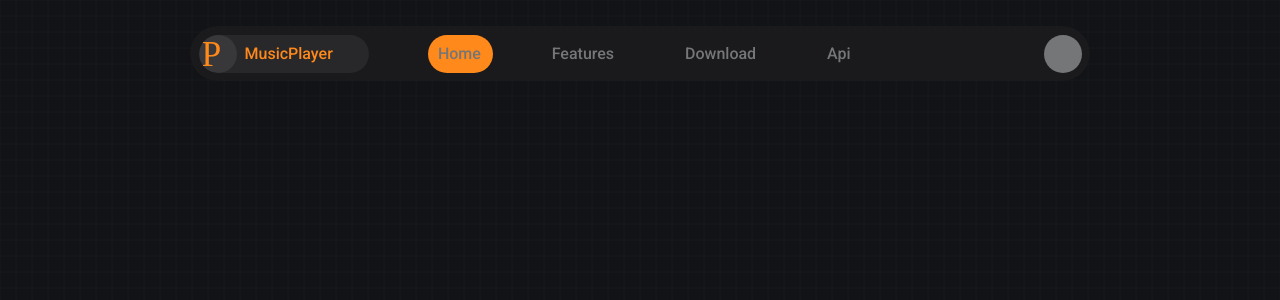
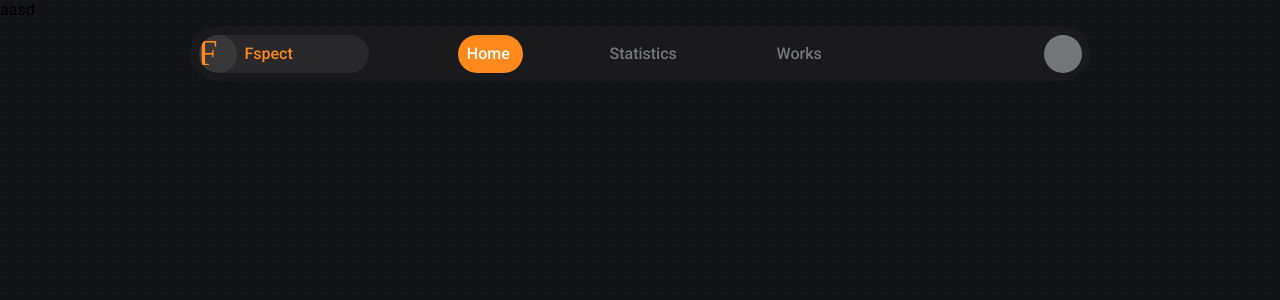
Before and after one commit to SeenLenz/SeenLenzSiteProtFr, a React (Create React App) app: page /Fspect/home in a window 1280 px wide. Shown: the top 300 px of the page. Built offline with nearby package versions, Linux system fonts and the light colour scheme.

Commit message:
working on routing

```diff
--- a/src/App.js
+++ b/src/App.js
@@ -2,7 +2,7 @@ import React, { createContext, useState } from "react";
 import { Route } from "react-router";
 import { BrowserRouter } from "react-router-dom";
 import { Router, Routes } from "react-router-dom";
-import { Trial } from "./components/Trial";
+import { Trial } from "./components/Trial/Trial";
 import { NavbarFinal } from "./components/NavbarFinal";
 import ReorderComponent from "./components/ReorderComponent";
 
@@ -15,6 +15,7 @@ import { Fspect } from "./components/Fspect/Fspect";
 import { FspectHome } from "./components/Fspect/FspectHome";
 import { FspectWorks } from "./components/Fspect/FspectWorks";
 import { FspectStats } from "./components/Fspect/FspectStats";
+import { AnimNavbar } from "./components/Trial/AnimNavbar";
 
 export const loginContext = createContext();
 export const mobileContext = createContext();
@@ -37,17 +38,14 @@ function App() {
           <BrowserRouter>
             <Routes>
               <Route path="/Fspect" element={<Fspect />}>
-                <Route path="/Fspect/home" element={<FspectHome />} />
-                <Route path="/Fspect/statistics" element={<FspectStats />} />
-                <Route path="/Fspect/works" element={<FspectWorks />} />
+                <Route path="home" element={<AnimNavbar />} />
+                <Route path="statistics" element={<FspectStats />} />
+                <Route path="works" element={<FspectWorks />} />
               </Route>
-              <Route path="/Portfolio" element={<Portfolio />}>
-                <Route path="/Portfolio/works" element={<PortfolioWorks />} />
-                <Route
-                  path="/Portfolio/aboutme"
-                  element={<PortfolioAboutme />}
-                />
-                <Route path="/Portfolio/cv" element={<PortfolioCV />} />
+              <Route path="/Portfolio" element={<Portfolio />} exact>
+                <Route path="works" element={<PortfolioWorks />} />
+                <Route path="aboutme" element={<PortfolioAboutme />} />
+                <Route path="cv" element={<PortfolioCV />} />
               </Route>
             </Routes>
             <NavbarFinal />
--- a/src/components/Fspect/Fspect.js
+++ b/src/components/Fspect/Fspect.js
@@ -1,3 +1,8 @@
+import { Outlet } from "react-router-dom";
 export function Fspect() {
-  return <></>;
+  return (
+    <>
+      <Outlet />
+    </>
+  );
 }
--- a/src/components/Fspect/FspectHome.js
+++ b/src/components/Fspect/FspectHome.js
@@ -1,3 +1,9 @@
+import { AnimNavbar } from "../Trial/AnimNavbar";
+
 export function FspectHome() {
-  return <></>;
+  return (
+    <>
+      <AnimNavbar />
+    </>
+  );
 }
--- a/src/components/Fspect/FspectStats.js
+++ b/src/components/Fspect/FspectStats.js
@@ -1,3 +1,7 @@
 export function FspectStats() {
-  return <></>;
+  return (
+    <>
+      <div className="AnimNavbar-container">aaasd</div>
+    </>
+  );
 }
--- a/src/components/Fspect/FspectWorks.js
+++ b/src/components/Fspect/FspectWorks.js
@@ -1,3 +1,7 @@
 export function FspectWorks() {
-  return <></>;
+  return (
+    <>
+      <div className="AnimNavbar-container">aaaasd</div>
+    </>
+  );
 }
--- a/src/components/NavbarFinal.js
+++ b/src/components/NavbarFinal.js
@@ -133,9 +133,9 @@ export function NavbarFinal() {
                   animate={{ bottom: titleBottom }}
                 >
                   <div className="subpage-navigation-icon">
-                    <img className="PPicture" src={Portfolio}></img>
+                    <img className="PPicture" src={Fspect}></img>
                   </div>
-                  <div className="subpage-navigation-title">MusicPlayer</div>
+                  <div className="subpage-navigation-title">Fspect</div>
                 </motion.div>
               </div>
               <motion.div
@@ -175,10 +175,10 @@ export function NavbarFinal() {
                     transition={{ delay: 0.3, type: "spring" }}
                   >
                     <div className="subpage-navigation-option-icon">
-                      <img className="PPicture" src={Fspect}></img>
+                      <img className="PPicture" src={MusicPlayer}></img>
                     </div>
                     <div className="subpage-navigation-option-title">
-                      Fspect
+                      MusicPlayer
                     </div>
                   </motion.div>
                 </div>
@@ -219,7 +219,7 @@ export function NavbarFinal() {
               <li className="subpage-placeholder"></li>
               <li className="page-navigation">
                 <NavLink
-                  to="/"
+                  to="/Fspect/home"
                   className="home NavOption"
                   onClick={(e) => {
                     EventSetBlob(e);
@@ -229,34 +229,24 @@ export function NavbarFinal() {
                   Home
                 </NavLink>
                 <NavLink
-                  to="/features"
+                  to="/Fspect/statistics"
                   className="features NavOption"
                   onClick={(e) => {
                     EventSetBlob(e);
                   }}
                   style={({ isActive }) => (isActive ? activeStyle : undefined)}
                 >
-                  Features
+                  Statistics
                 </NavLink>
                 <NavLink
-                  to="/download"
-                  className="download NavOption"
-                  onClick={(e) => {
-                    EventSetBlob(e);
-                  }}
-                  style={({ isActive }) => (isActive ? activeStyle : undefined)}
-                >
-                  Download
-                </NavLink>
-                <NavLink
-                  to="/api"
+                  to="/Fspect/works"
                   className="api NavOption"
                   onClick={(e) => {
                     EventSetBlob(e);
                   }}
                   style={({ isActive }) => (isActive ? activeStyle : undefined)}
                 >
-                  Api
+                  Works
                 </NavLink>
               </li>
               {loggedIn ? (
--- /dev/null
+++ b/src/components/Trial/AnimNavbar.js
@@ -0,0 +1,7 @@
+export function AnimNavbar() {
+  return (
+    <>
+      <div className="AnimNavbar-container">aasd</div>
+    </>
+  );
+}
--- a/src/components/Trial.js
+++ b/src/components/Trial/Trial.js
@@ -1,6 +1,6 @@
 import { useContext, useState, useRef, useLayoutEffect } from "react";
-import { loginContext, mobileContext } from "../App";
-import signature from "../img/signature.png";
+import { loginContext, mobileContext } from "../../App";
+import signature from "../../img/signature.png";
 import { NavLink } from "react-router-dom";
 import { motion, Variants, spring } from "framer-motion";
 
```
